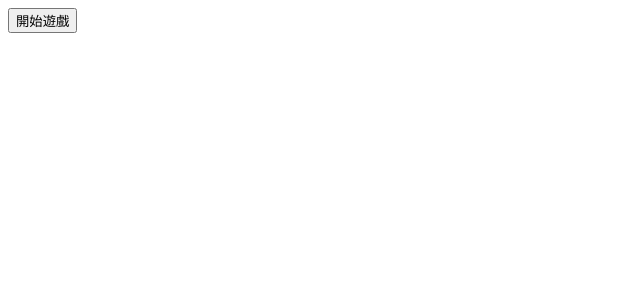
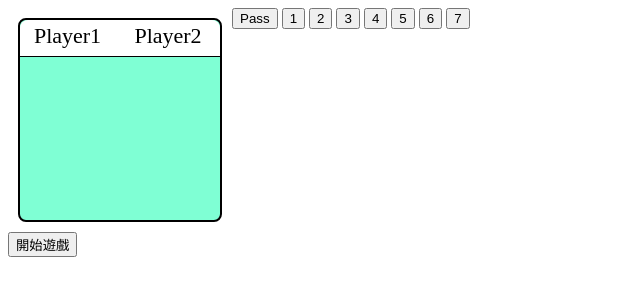
Before and after one commit to Marsgoat/HoneymoonBridgePlatform, an Electron app: page src/index.html in a window 800 px wide. Shown: the whole page, without its empty margins (0-640 px from the left). Drawn offline with Linux system fonts and the light colour scheme.

Commit message:
新增 叫牌畫面

```diff
--- a/src/index.html
+++ b/src/index.html
@@ -5,13 +5,46 @@
     <!-- https://developer.mozilla.org/en-US/docs/Web/HTTP/CSP -->
     <meta http-equiv="Content-Security-Policy" content="default-src 'self'; script-src 'self'">
     <meta http-equiv="X-Content-Security-Policy" content="default-src 'self'; script-src 'self'">
+    <link rel="stylesheet" type="text/css" href="./styles/style.css">
+    <link rel="stylesheet" type="text/css" href="./styles/bidding.css">
     <title>Hello World!</title>
 </head>
 <body>
+    <div class="biddingContent">
+        <div class="biddingBoard">
+            <div class="biddingBoardHeader">
+                <div>
+                   Player1
+                </div>
+                <div>
+                    Player2
+                 </div>
+            </div>
+            <div class="biddingBoardBody">
+                <div class="biddingBoardBodyRaw">
+
+                </div>
+            </div>
+        </div>
+        <div class="biddingLevel">
+            <button>Pass</button>
+            <button>1</button>
+            <button>2</button>
+            <button>3</button>
+            <button>4</button>
+            <button>5</button>
+            <button>6</button>
+            <button>7</button>
+        </div>
+    </div>
+
     <button id="startGame">開始遊戲</button>
     <div id="board">
-        <div id="player1Board"></div>
-        <div id="player2Board"></div>
+        <div id="player1Board" class="userBoard"></div>
+        <div id="centerBoard" class="centerBoard">
+            <div class="biddingButton"></div>
+        </div>
+        <div id="player2Board" class="userBoard"></div>
     </div>
 </body>
 <script src="renderer.js"></script>
--- /dev/null
+++ b/src/styles/bidding.css
@@ -0,0 +1,33 @@
+.biddingContent{
+    display: flex;
+}
+
+.biddingBoard{
+    margin: 10px;
+    width: 200px;
+    height: 200px;
+    border-radius: 8px;
+    border-width: 2px;
+    border-style: solid;
+    background-color: aquamarine;
+}
+
+.biddingBoardHeader{
+    border-radius: 8px 8px 0 0;
+    padding: 3px 0;
+    height: 30px;
+    border-bottom: solid 1px;
+    font-size: 22px;
+    background-color: white;
+}
+
+.biddingBoardHeader > div{
+    display: inline-block;
+    margin: 0 10px;
+    width: 75px;
+    text-align: center;
+}
+
+.biddingBoardBody{
+
+}
--- /dev/null
+++ b/src/styles/style.css
@@ -0,0 +1,9 @@
+#board {
+    height: 200px;
+}
+.userBoard {
+    height: 20%;
+}
+.centerBoard {
+    height: 60%;
+}
```
